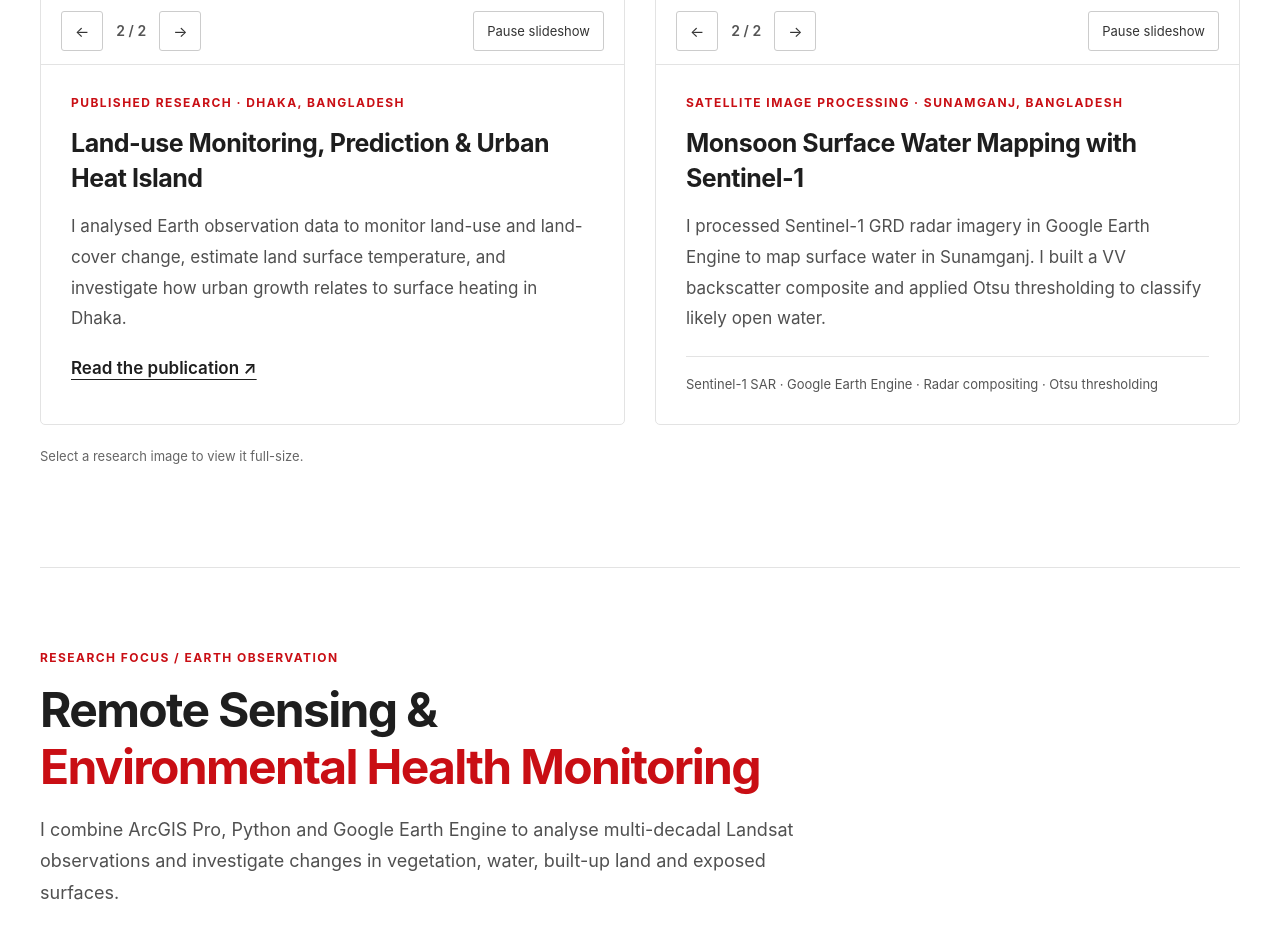
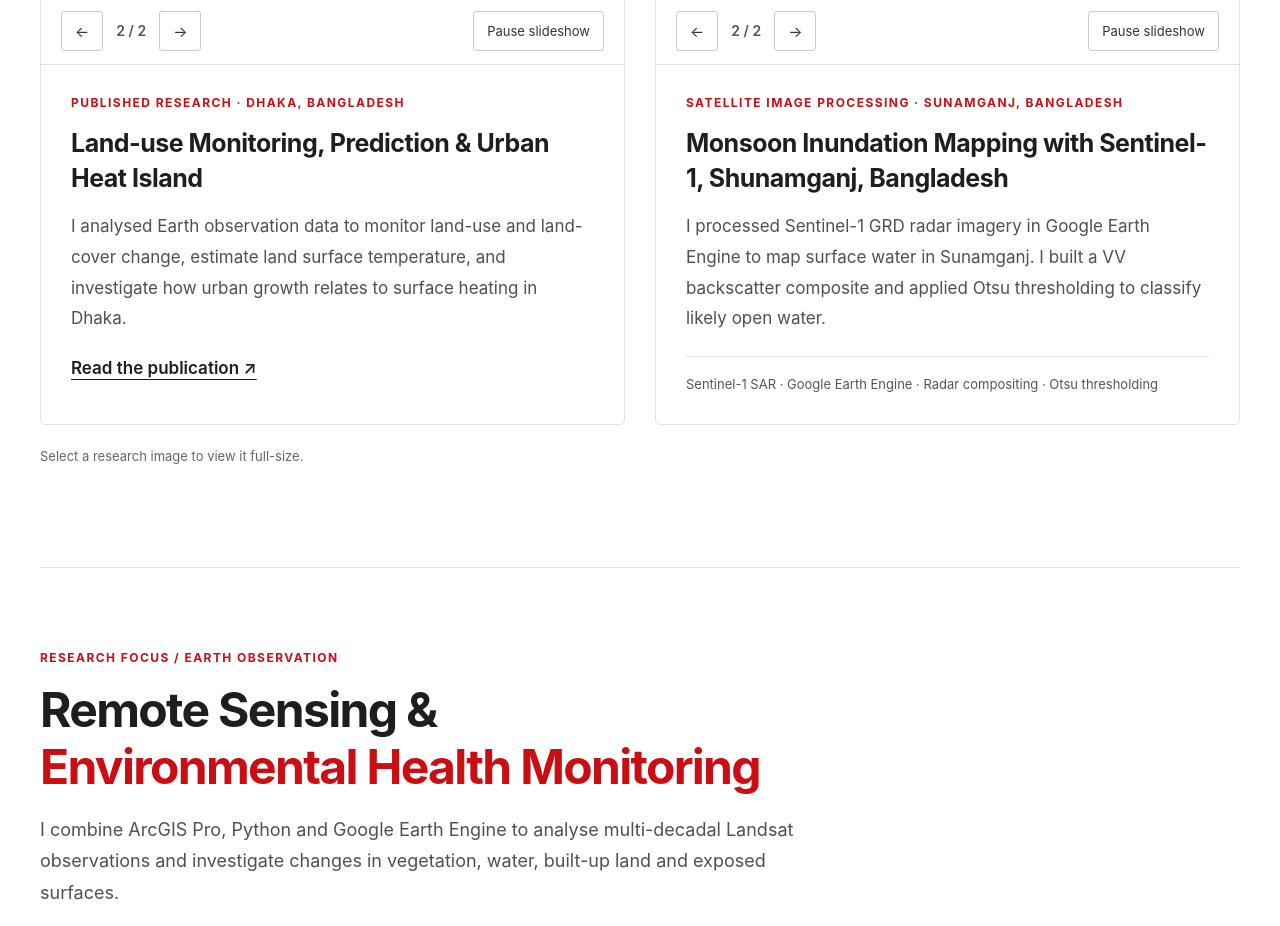
Before and after one commit to Kausar-Hossein/Kausar-Hossein.github.io, a plain HTML site: page index.html in a window 1280 px wide. Shown: the part 3051-3977 px from the top of the page. Drawn offline with Linux system fonts and the light colour scheme.

Commit message:
Add files via upload

```diff
--- a/index.html
+++ b/index.html
@@ -73,7 +73,7 @@ h2{font-size:clamp(32px,4vw,48px);line-height:1.2;font-weight:700;letter-spacing
   </div>
   <div class="card-body">
     <div class="eyebrow">Satellite image processing · Sunamganj, Bangladesh</div>
-    <h3>Monsoon Surface Water Mapping with Sentinel-1</h3>
+    <h3>Monsoon Inundation Mapping with Sentinel-1, Shunamganj, Bangladesh</h3>
     <p>I processed Sentinel-1 GRD radar imagery in Google Earth Engine to map surface water in Sunamganj. I built a VV backscatter composite and applied Otsu thresholding to classify likely open water.</p>
     <div class="tags">Sentinel-1 SAR · Google Earth Engine · Radar compositing · Otsu thresholding</div>
   </div>
```
